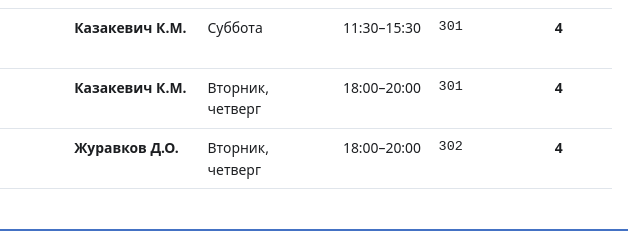
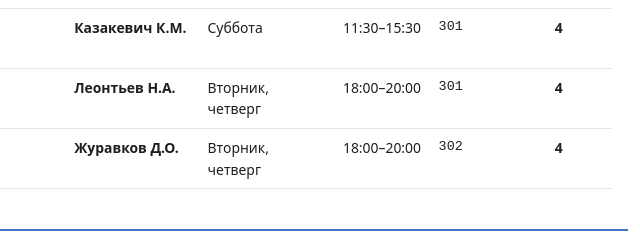
Before and after one commit to Lotmel2015/raspisanie-laboratoriy, a plain HTML site: page index.html in a window 1280 px wide. Shown: the part 428-668 px from the top of the page, 612-1252 px from the left. Drawn offline with Linux system fonts and the light colour scheme.

Commit message:
Проект Решетнёв: преподаватель Леонтьев Н.А.

```diff
--- a/index.html
+++ b/index.html
@@ -116,7 +116,7 @@
       <tr>
         <td class="num" style="color:#999">5а</td>
         <td>— Проект АО «Решетнёв»: комплексная разработка малого космического аппарата</td>
-        <td class="teacher">Казакевич К.М.</td>
+        <td class="teacher">Леонтьев Н.А.</td>
         <td>Вторник, четверг</td>
         <td class="time">18:00–20:00</td>
         <td class="room">301</td>
```
